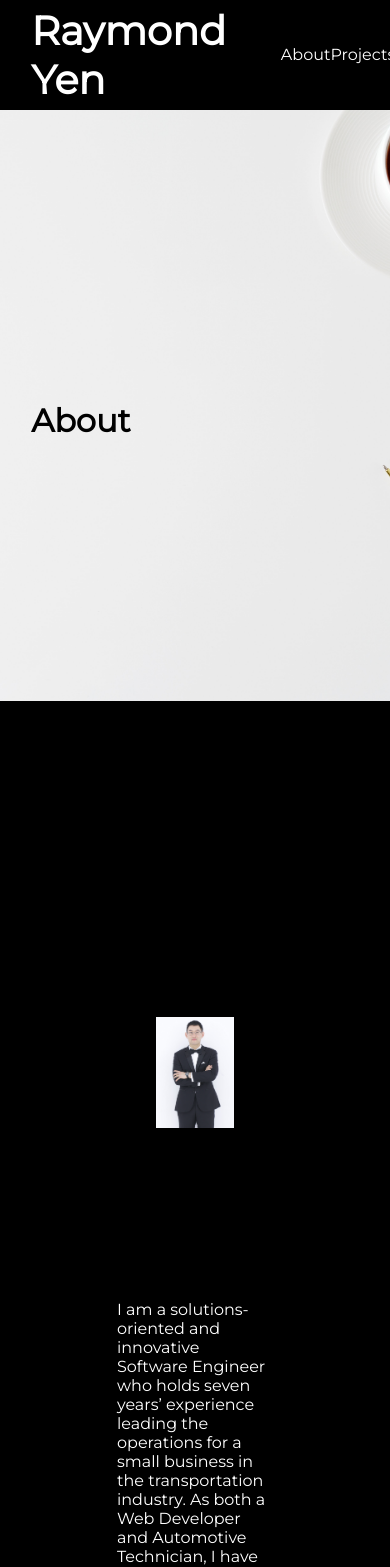
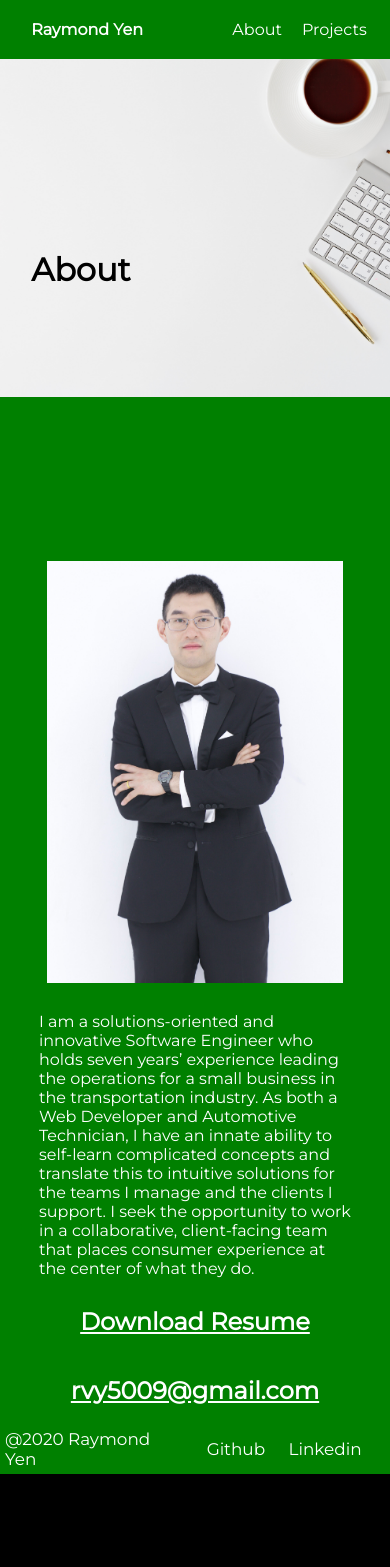
Before and after one commit to rvy5009/raysportfolio, a React (Create React App) app: page /about in a window 390 px wide. Shown: the top 1567 px of the page. After the commit the page ends 1474 px from the top, so only its background shows below. Built offline with nearby package versions, Linux system fonts and the light colour scheme.

Commit message:
worked on css media q

```diff
--- a/src/App.css
+++ b/src/App.css
@@ -23,7 +23,7 @@ body{
   width: 100vw;
 }
 
-.about, .projects, .contact, .home{
+.about, .projects, .home{
   margin-top: -300px;
   padding: 0 8vw;
   color: black;
@@ -73,7 +73,7 @@ a{
 }
 .aboutWords{
   width: 40vw;
-  padding: 2vh 0;
+  padding: 3.5vh 0 1vh 0;
 }
 
 .myProjects{
@@ -84,12 +84,13 @@ a{
 }
 
 .projectImage{
-  width: 30vw;
+  width: 20vw;
 }
 
 .projectInWrap{
   display: flex;
   flex-direction: row;
+  margin: 3vh 0;
 }
 h2{
   text-align: center;
@@ -110,7 +111,7 @@ h2{
 footer{
   display: flex;
   justify-content: space-between;
-  margin: 10vh 10vw 0 10vw;
+  margin: 10vh 10vw 4vw 10vw;
   font-size: 2vh;
   align-items: center;
 }
@@ -136,3 +137,41 @@ footer{
   width:20vw;
   height: 50vh;
 }
+
+@media only screen and (max-width:800px){
+  .App {
+    background-color: green;
+  }
+  a.homeLink{
+    font-size: 1em;
+  }
+  header{
+    height: 7vh;
+  }
+  nav{
+    width: 30vw;
+  }
+  a.nav{
+    padding: 10px;
+  }
+  .computer{
+    height: 40vh;
+  }
+  .about, .projects, .home{
+    margin-top: -400px;
+    padding: 0 8vw;
+    color: black;
+  }
+
+  .selfPicWrapper{
+    width:80vw;
+    margin-top: -150px;
+  }
+  .aboutWords{
+    width: 80vw;
+  }
+  footer{
+    margin: 5px;
+  }
+
+}
--- a/src/components/about.js
+++ b/src/components/about.js
@@ -1,5 +1,4 @@
 import React, { Component } from "react";
-import Pdf from "../info/resume.pdf";
 import self from "../info/self.jpg";
 class About extends Component {
   constructor(props) {
@@ -25,16 +24,17 @@ class About extends Component {
             to work in a collaborative, client-facing team that places consumer
             experience at the center of what they do.
           </div>
-          <a href="https://drive.google.com/u/0/uc?id=1_B_wca9VVRYsu38EZlskuzzjAUwbKwOI&export=download" target="_blank" download="Raymond Yen Resume">
-            Resume
-          </a>
+          <h2>
+            <a href="https://drive.google.com/u/0/uc?id=1_B_wca9VVRYsu38EZlskuzzjAUwbKwOI&export=download" target=" " download="Raymond Yen Resume">
+              Download Resume
+            </a>
+          </h2>
           <div className="myContact">
             <h2>
               <a href="mailto:rvy5009@gmail.com" target=" ">
                 rvy5009@gmail.com
               </a>
             </h2>
-            <h3>Cell Phone: 646-678-1190</h3>
           </div>
         </div>
       </div>
```
